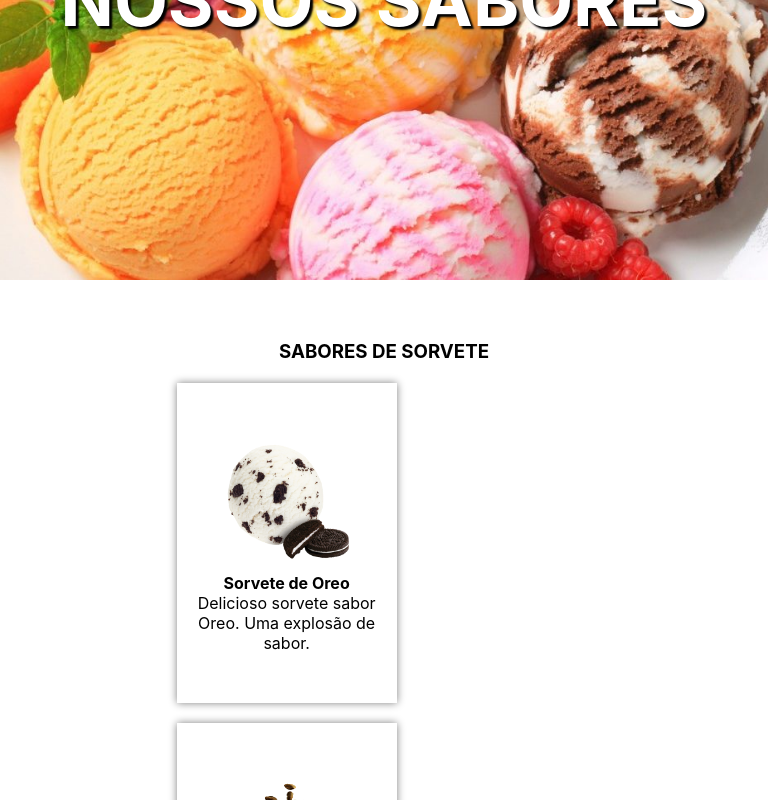
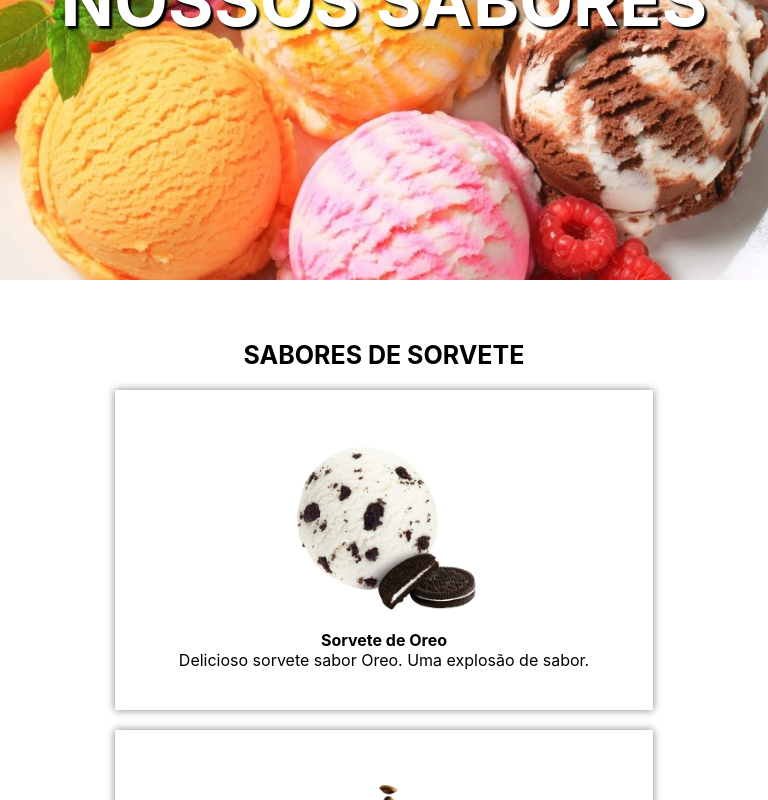
Before and after one commit to PauloRobertt/PROJETO-SORVETERIA, a React (Create React App) app in the folder sorveteria/: page /PaginaSabores in a window 768 px wide. Shown: the part 300-1100 px from the top of the page. Built offline with nearby package versions, Linux system fonts and the light colour scheme.

Commit message:
Responsivo da pagina sabores concluído

```diff
--- a/sorveteria/src/Paginas/Sabores/style.css
+++ b/sorveteria/src/Paginas/Sabores/style.css
@@ -40,3 +40,44 @@
     box-shadow: 0px 0px 8px gray;
     text-align: center;
 }
+
+@media screen and (max-width:436px){
+    .secao-sabores .secao-cards{
+        max-width: 100%;
+        display: flex;
+        justify-content: center;
+    }
+
+    .secao-sabores h3{
+        font-size: 25px;
+    }
+
+    .secao-sabores .cards{
+        min-width: 95%;
+    }
+
+    .secao-sabores .cards p{
+        width: 70%;
+    }
+
+}
+@media screen and (min-width:437px) and (max-width:768px){
+    .secao-sabores .secao-cards{
+        max-width: 100%;
+        display: flex;
+        justify-content: center;
+    }
+
+    .secao-sabores h3{
+        font-size: 25px;
+    }
+
+    .secao-sabores .cards{
+        min-width: 70%;
+    }
+
+    .secao-sabores .cards img{
+        width: 250px;
+        height: 200px;
+    }
+}
```
